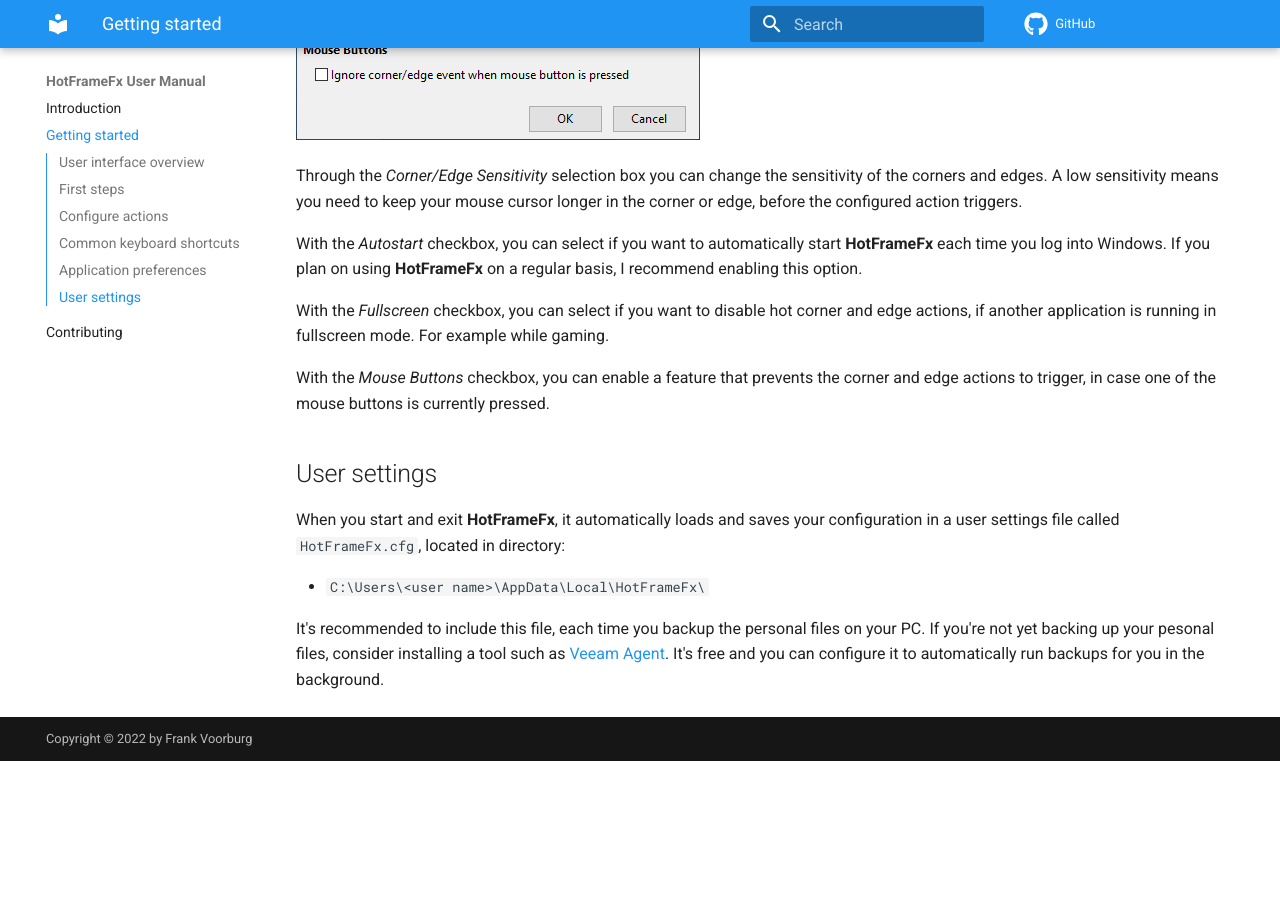
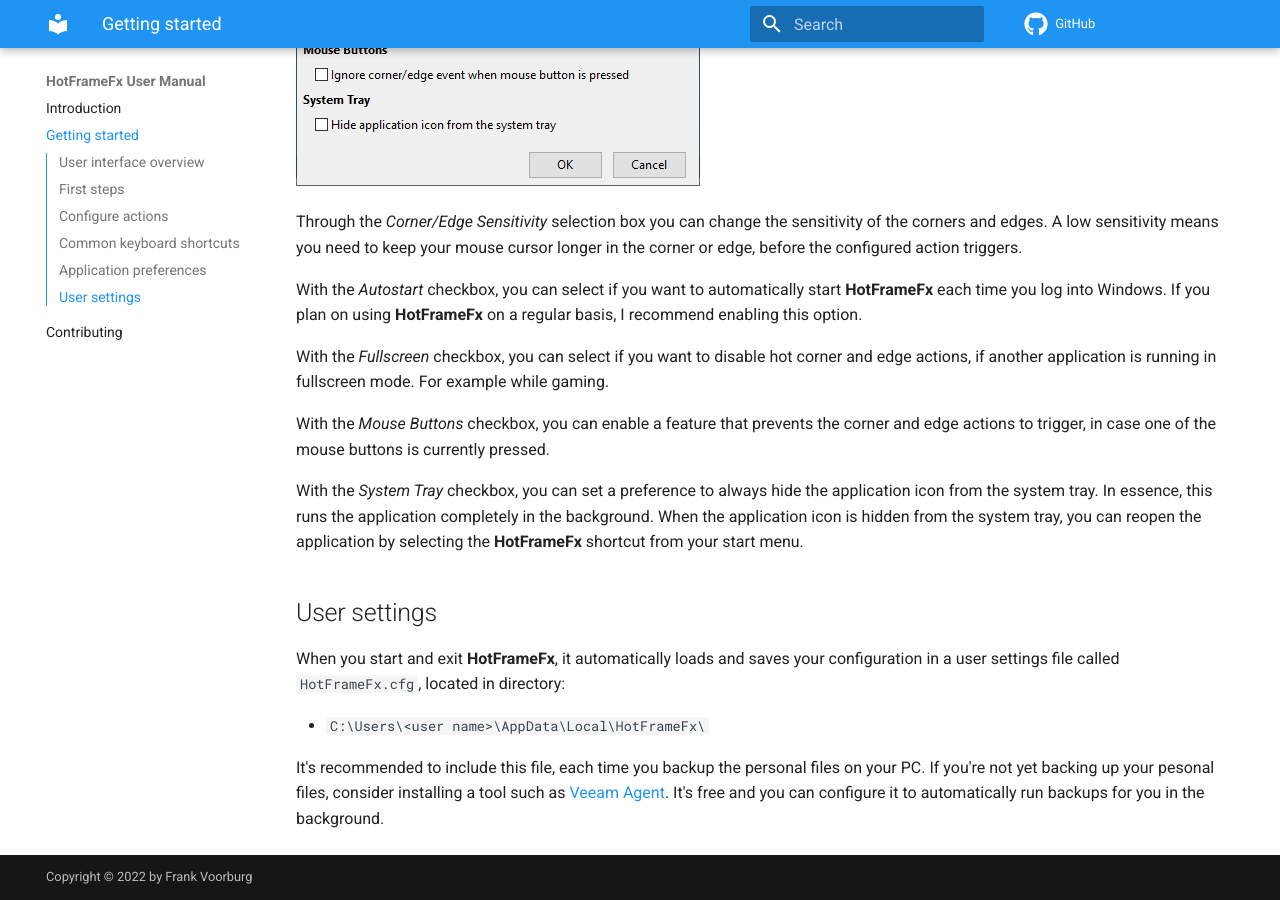
Before and after one commit to kruizer23/hotframefx, an MkDocs documentation site: the page built from docs/getting_started.md, in a window 1280 px wide and 900 px high, scrolled down 3569 px. Built offline with MkDocs 1.6.1 and Material for MkDocs 9.7.7, drawn with Linux system fonts in a browser that asks for light colours; comment, search, counter and statistics services are not loaded; before the commit the page ends 4330 px from its top, so only the background shows below that.

Commit message:
Refs #11. Implemented preferences setting to hide the application icon from the system tray and run it completely in the background.

```diff
--- a/docs/getting_started.md
+++ b/docs/getting_started.md
@@ -76,6 +76,8 @@
 
 With the *Mouse Buttons* checkbox, you can enable a feature that prevents the corner and edge actions to trigger, in case one of the mouse buttons is currently pressed.
 
+With the *System Tray* checkbox, you can set a preference to always hide the application icon from the system tray. In essence, this runs the application completely in the background. When the application icon is hidden from the system tray, you can reopen the application by selecting the **HotFrameFx** shortcut from your start menu.
+
 ## User settings
 
 When you start and exit **HotFrameFx**, it automatically loads and saves your configuration in a user settings file called `HotFrameFx.cfg`, located in directory:
```
Also changed, not shown: docs/images/preferences_dialog.png, 4 other files.
